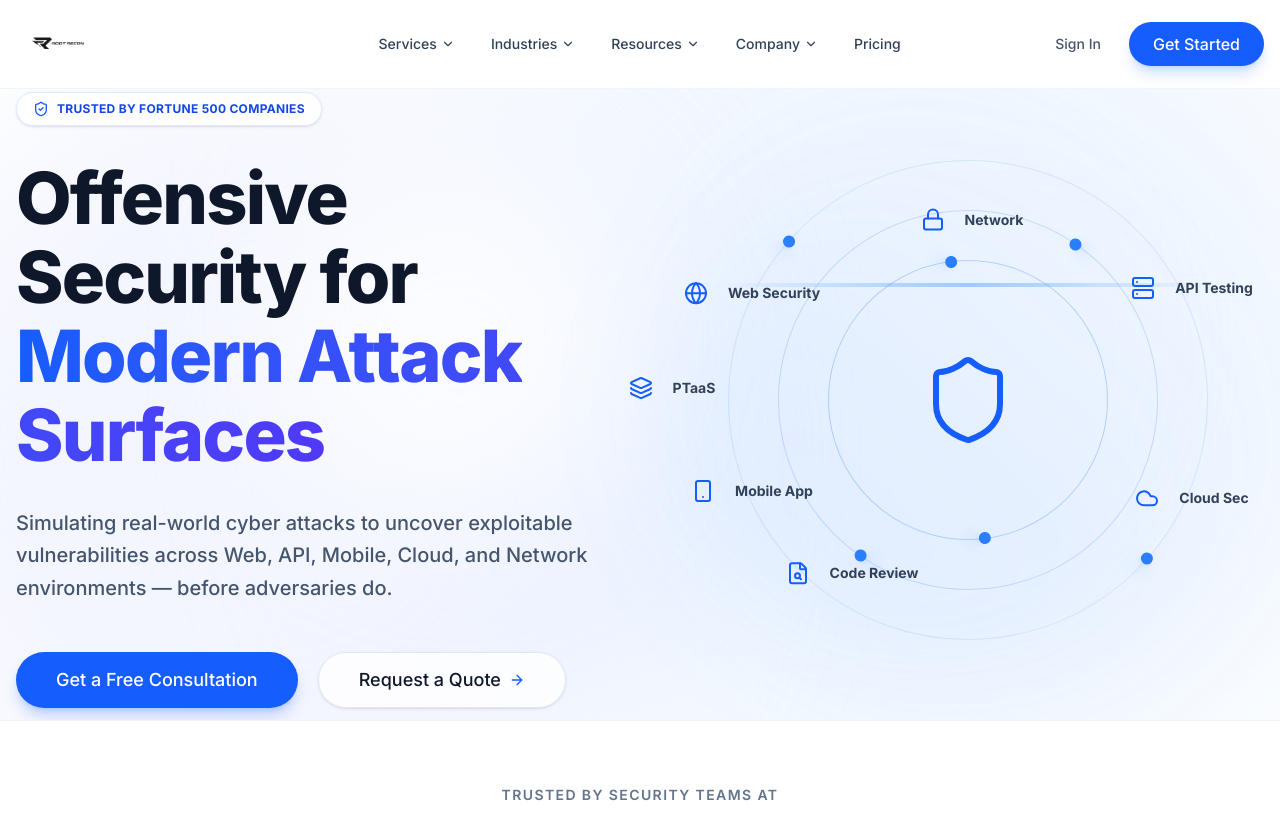
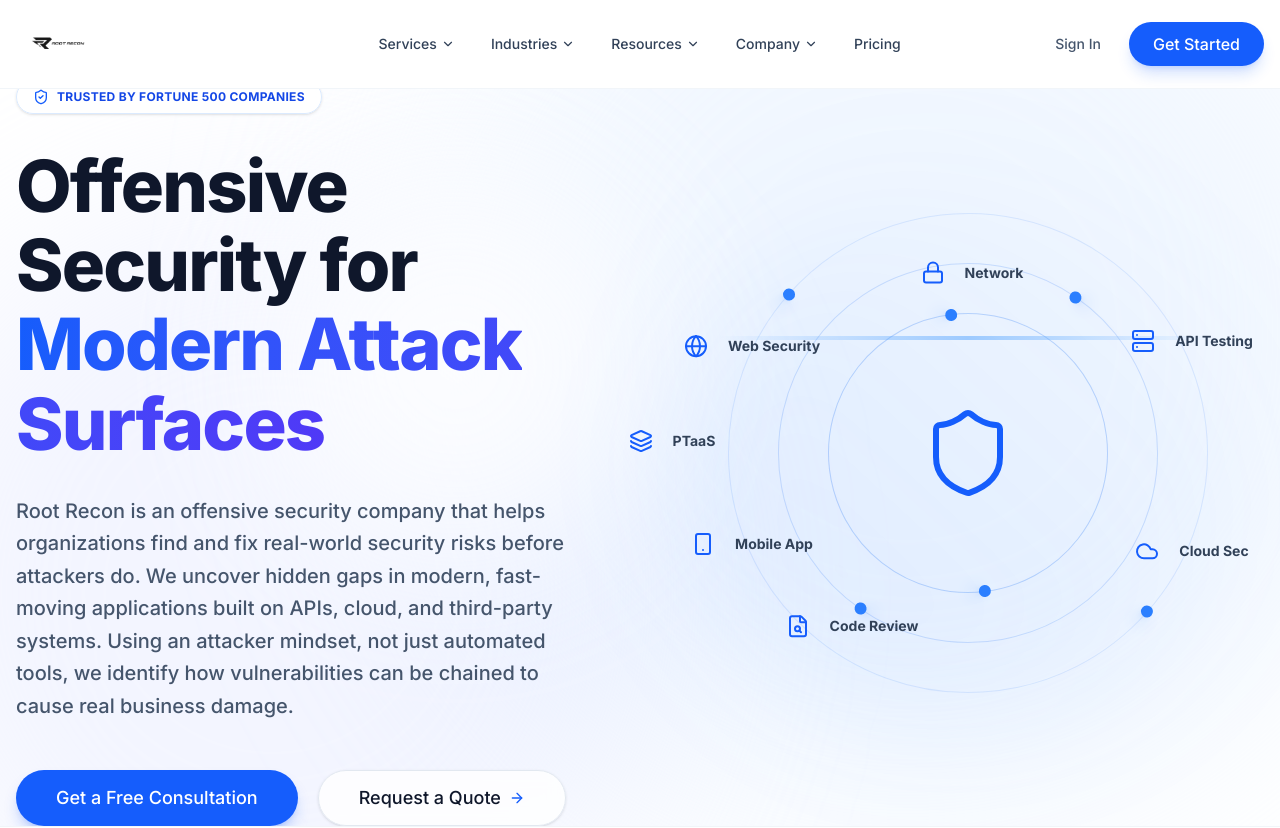
Before and after one commit to Siraj617/roor_recon, a Next.js app: page / in a window 1280 px wide. Shown: the top 828 px of the page. Built offline with nearby package versions, Linux system fonts and the light colour scheme.

Commit message:
Update Hero.tsx

```diff
--- a/components/sections/Hero.tsx
+++ b/components/sections/Hero.tsx
@@ -48,7 +48,8 @@
                             transition={{ duration: 0.5, delay: 0.2 }}
                             className="text-lg md:text-xl text-slate-600 max-w-xl leading-relaxed font-medium"
                         >
-                            Simulating real-world cyber attacks to uncover exploitable vulnerabilities across Web, API, Mobile, Cloud, and Network environments — before adversaries do.
+                            Root Recon is an offensive security company that helps organizations find and fix real-world security risks before attackers do. We uncover hidden gaps in modern, fast-moving applications built on APIs, cloud, and third-party systems. Using an attacker mindset, not just automated tools, we identify how vulnerabilities can be chained to cause real business damage.
+
                         </motion.p>
 
                         <motion.div
```
